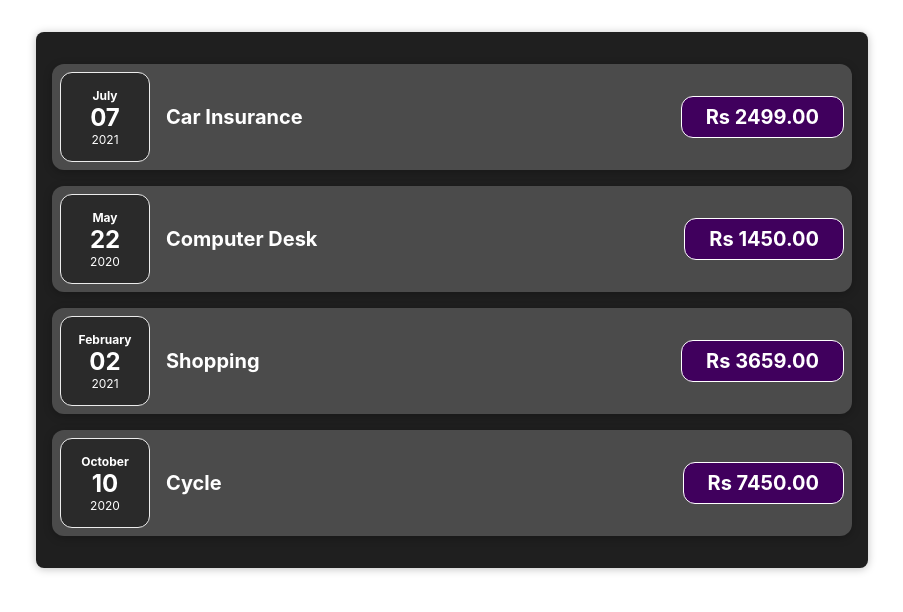
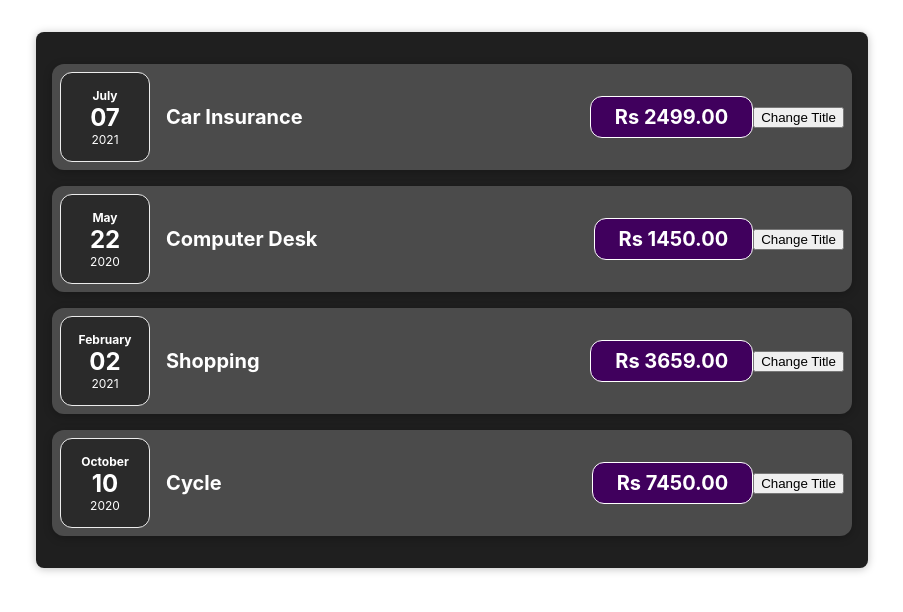
Before and after one commit to Aritra-art/Expense-Tracker, a JavaScript app: page / in a window 1280 px wide. Shown: the top 612 px of the page, without its empty margins (188-1091 px from the left). Built offline with nearby package versions, Linux system fonts and the light colour scheme; the HTML template or start-up script is replaced by a standard one.

Commit message:
onClick Event

```diff
--- a/src/components/ExpenseItem.js
+++ b/src/components/ExpenseItem.js
@@ -1,6 +1,10 @@
 import "./ExpenseItem.css";
 import ExpenseDate from "./ExpenseDate";
 function ExpenseItem(props) {
+  const clickHandler = () => {
+    console.log("Clicked !!");
+  };
+
   return (
     <div className="expense-item">
       <ExpenseDate date={props.date} />
@@ -8,6 +12,7 @@ function ExpenseItem(props) {
         <h2>{props.title}</h2>
         <div className="expense-item__price">{props.amount}</div>
       </div>
+      <button onClick={clickHandler}>Change Title</button>
     </div>
   );
 }
```
